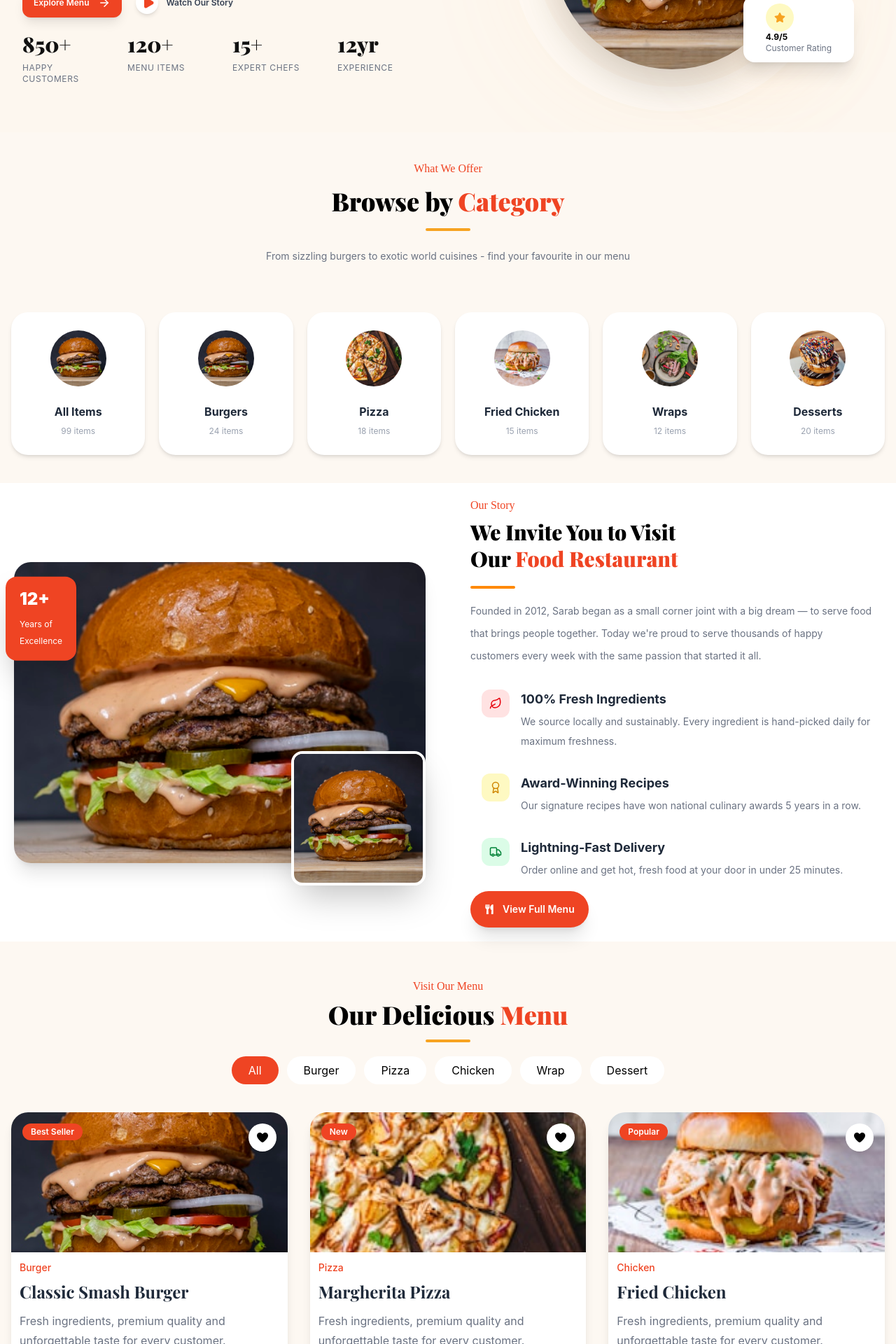
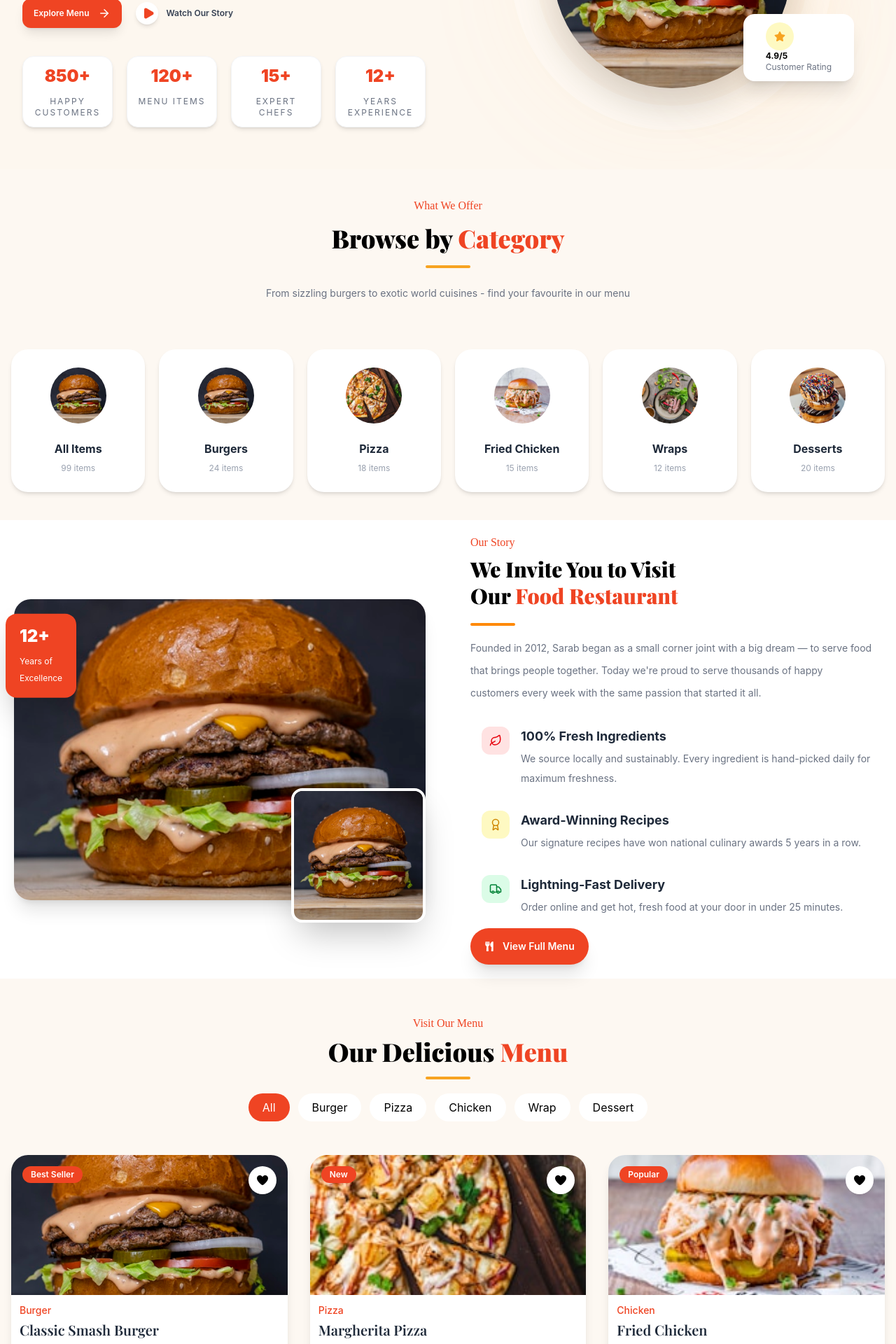
Before and after one commit to shoaibmhr/Sarab, a React (Vite) app: page / in a window 1280 px wide. Shown: the part 440-2360 px from the top of the page at 70% size. Built offline with nearby package versions, Linux system fonts and the light colour scheme.

Commit message:
changing

```diff
--- a/src/website/components/Blog.jsx
+++ b/src/website/components/Blog.jsx
@@ -79,11 +79,11 @@ const Blog = () => {
                   {food.category}
                 </p>
 
-                <h3 className="text-xl font-bold mt-4 leading-snug text-gray-900">
+                <h3 className="text-l font-semibold mt-2 leading-snug text-gray-900">
                   {food.title}
                 </h3>
 
-                <div className="flex items-center gap-6 mt-6 text-gray-500">
+                <div className="flex items-center gap-6 mt-3 text-gray-500">
                   <div className="flex items-center gap-2">
                     <FaUser className="text-[#ef4423] text-md" />
                     <span>{food.author}</span>
@@ -95,7 +95,7 @@ const Blog = () => {
                   </div>
                 </div>
 
-                <button className="mt-8 text-[#ef4423] font-bold flex items-center gap-2 hover:gap-4 transition-all">
+                <button className="mt-5 text-[#ef4423] font-bold flex items-center gap-2 hover:gap-4 transition-all">
                   Read More
                   <FaArrowRight />
                 </button>
--- a/src/website/components/Gallery.jsx
+++ b/src/website/components/Gallery.jsx
@@ -7,40 +7,40 @@ import desert from "../../assets/image/6.jpg";
 const categories = [
   {
     title: "Gourmet Burger",
-
     image: banner,
-    large: true,
+    height: "h-[500px]",
+    width: "w-full",
   },
   {
     title: "Pizza",
-
     image: pizza,
+    height: "h-[240px]", // Change as you like
+    width: "w-full",
   },
   {
     title: "Burger",
-
     image: burger,
+    height: "h-[240px]", // Change as you like
+    width: "w-full",
   },
   {
     title: "Wrap",
-
     image: wrap,
-    half: true,
+    height: "h-[240px]", // Change as you like
+    width: "w-full",
   },
   {
     title: "Desert",
-
     image: desert,
-    half: true,
+    height: "h-[240px]", // Change as you like
+    width: "w-full",
   },
 ];
 
 const Card = ({ item }) => {
   return (
     <div
-      className={`group relative overflow-hidden rounded-3xl cursor-pointer ${
-        item.large ? "h-[620px]" : "h-[300px]"
-      }`}
+      className={`group relative overflow-hidden rounded-3xl cursor-pointer ${item.height} ${item.width}`}
     >
       <img
         src={item.image}
@@ -48,24 +48,18 @@ const Card = ({ item }) => {
         className="w-full h-full object-cover duration-500 group-hover:scale-110"
       />
 
+      {/* Overlay */}
       <div className="absolute inset-0 bg-gradient-to-t from-black/80 via-black/30 to-transparent"></div>
 
+      {/* Content */}
       <div className="absolute bottom-6 left-6 right-6 z-10 flex items-end justify-between">
         <div>
-          <p className="text-amber-400 tracking-[3px] text-sm font-medium uppercase">
-            {item.items}
-          </p>
-
-          <h3
-            className={`font-serif font-bold text-white mt-2 ${
-              item.large ? "text-2xl" : "text-2xl"
-            }`}
-          >
+          <h3 className="font-serif font-bold text-white text-2xl">
             {item.title}
           </h3>
         </div>
 
-        <button className="w-12 h-12 rounded-full bg-white flex items-center justify-center text-xl transition-all duration-300 group-hover:bg-amber-400 group-hover:-translate-y-1">
+        <button className="w-12 h-12 rounded-full bg-white flex items-center justify-center text-xl transition-all duration-300 group-hover:bg-[#ef4423] group-hover:text-white group-hover:-translate-y-1">
           →
         </button>
       </div>
@@ -75,27 +69,25 @@ const Card = ({ item }) => {
 
 const Gallery = () => {
   return (
-    <section className="max-w-7xl mx-auto px-5 py-20 ">
+    <section className="max-w-7xl mx-auto px-5 py-20">
       <p className="uppercase tracking-[4px] text-center text-[#ef4423] text-sm font-semibold">
         Curated World
       </p>
 
       <h2 className="mt-3 mb-10 text-2xl md:text-4xl text-center font-bold font-serif">
-        Shop by category
+        Shop by Category
       </h2>
 
       <div className="grid grid-cols-1 md:grid-cols-12 gap-6">
-        {/* Left */}
+        {/* Left Large Card */}
         <div className="md:col-span-4">
           <Card item={categories[0]} />
         </div>
 
-        {/* Right */}
+        {/* Right Side */}
         <div className="md:col-span-8 grid grid-cols-1 md:grid-cols-2 gap-6">
           {categories.slice(1).map((item, index) => (
-            <div key={index} className={item.full ? "md:col-span-2" : ""}>
-              <Card item={item} />
-            </div>
+            <Card key={index} item={item} />
           ))}
         </div>
       </div>
--- a/src/website/components/Header.jsx
+++ b/src/website/components/Header.jsx
@@ -27,7 +27,7 @@ const Header = () => {
 
         {/* Right */}
         <div className="flex items-center gap-3">
-          <span className="hidden sm:flex items-center bg-gradient-to-r from-red-600 to-orange-500 text-white text-[10px] font-semibold px-3 py-1 rounded-full whitespace-nowrap">
+          <span className="hidden sm:flex items-center bg-gradient-to-r from-red-600 to-orange-500 text-white text-[10px] font-semibold px-3 py-2 rounded-full whitespace-nowrap">
             <FaMotorcycle className="text-sm m-2" /> FREE DELIVERY TODAY!
           </span>
 
--- a/src/website/components/Hero.jsx
+++ b/src/website/components/Hero.jsx
@@ -30,7 +30,7 @@ const Hero = () => {
 
             {/* Heading */}
 
-            <h1 className="text-2xl lg:text-3xl font-playfair font-black leading-tight text-[#111]">
+            <h1 className="text-3xl lg:text-4xl font-playfair font-black leading-tight text-[#111]">
               Delicious <span className="text-[#ef4423]">Fast</span>
               <br />
               <span className="text-[#ef4423]">Food </span> for Every
@@ -69,44 +69,32 @@ const Hero = () => {
 
             {/* Stats */}
 
-            <div className="grid grid-cols-2 sm:grid-cols-4 gap-6 mt-5">
-              <div>
-                <h2 className="text-3xl font-playfair font-black text-[#111]">
-                  850+
-                </h2>
-
-                <p className="text-xs uppercase tracking-wider text-gray-500 mt-2">
+           <div className="grid grid-cols-2 lg:grid-cols-4 gap-5 mt-10">
+  <div className="bg-white rounded-2xl p-3 text-center shadow-md border border-gray-100 hover:shadow-xl hover:-translate-y-2 transition-all duration-300">
+    <h2 className="text-2xl font-black text-[#ef4423]">850+</h2>
+    <p className="mt-3 text-xs uppercase tracking-[2px] text-gray-500">
       Happy Customers
     </p>
   </div>
 
-              <div>
-                <h2 className="text-3xl font-playfair font-black text-[#111]">
-                  120+
-                </h2>
-
-                <p className="text-xs uppercase tracking-wider text-gray-500 mt-2">
+  <div className="bg-white rounded-2xl p-3 text-center shadow-md border border-gray-100 hover:shadow-xl hover:-translate-y-2 transition-all duration-300">
+    <h2 className="text-2xl font-black text-[#ef4423]">120+</h2>
+    <p className="mt-3 text-xs uppercase tracking-[2px] text-gray-500">
       Menu Items
     </p>
   </div>
 
-              <div>
-                <h2 className="text-3xl font-playfair font-black text-[#111]">
-                  15+
-                </h2>
-
-                <p className="text-xs uppercase tracking-wider text-gray-500 mt-2">
+  <div className="bg-white rounded-2xl p-3 text-center shadow-md border border-gray-100 hover:shadow-xl hover:-translate-y-2 transition-all duration-300">
+    <h2 className="text-2xl font-black text-[#ef4423]">15+</h2>
+    <p className="mt-3 text-xs uppercase tracking-[2px] text-gray-500">
       Expert Chefs
     </p>
   </div>
 
-              <div>
-                <h2 className="text-3xl font-playfair font-black text-[#111]">
-                  12yr
-                </h2>
-
-                <p className="text-xs uppercase tracking-wider text-gray-500 mt-2">
-                  Experience
+  <div className="bg-white rounded-2xl p-3 text-center shadow-md border border-gray-100 hover:shadow-xl hover:-translate-y-2 transition-all duration-300">
+    <h2 className="text-2xl font-black text-[#ef4423]">12+</h2>
+    <p className="mt-3 text-xs uppercase tracking-[2px] text-gray-500">
+      Years Experience
     </p>
   </div>
 </div>
--- a/src/website/components/Menu.jsx
+++ b/src/website/components/Menu.jsx
@@ -101,13 +101,13 @@ const Menu = () => {
 
           {/* Category Buttons */}
 
-          <div className="flex flex-wrap justify-center gap-3 mt-5">
+          <div className="flex flex-wrap justify-center px-3 py-2 gap-3 mt-3">
             {categories.map((item) => (
               <button
                 key={item}
                 onClick={() => setActiveCategory(item)}
                 className={`
-                px-6 py-2 rounded-full border-light transition duration-300
+                px-5 py-2 rounded-full border-light transition duration-300
                 ${
                   activeCategory === item
                     ? "bg-[#ef4423] text-white border-[#ef4423]"
@@ -204,10 +204,10 @@ const Menu = () => {
 
                 <h3
                   className="
-                text-2xl
+                text-xl
                 font-playfair
-                font-bold
-                mt-2
+                font-semibold
+                mt-1
                 text-gray-800
                 "
                 >
@@ -217,8 +217,9 @@ const Menu = () => {
                 <p
                   className="
                 text-gray-500
-                leading-7
-                mt-3
+                leading-5
+                mt-1
+                font-xs
                 "
                 >
                   Fresh ingredients, premium quality and unforgettable taste for
@@ -230,7 +231,7 @@ const Menu = () => {
                 flex
                 items-center
                 justify-between
-                mt-6
+                mt-3
                 "
                 >
                   <div>
--- a/src/website/components/Order.jsx
+++ b/src/website/components/Order.jsx
@@ -26,7 +26,7 @@ const schedule = [
 
 export default function OpeningHours() {
   return (
-    <section className="relative py-24 overflow-hidden bg-[#195a43]">
+    <section className="relative py-12 overflow-hidden bg-[#195a43]">
       {/* Background Pattern */}
       <div
         className="absolute inset-0 opacity-10"
--- a/src/website/components/Team.jsx
+++ b/src/website/components/Team.jsx
@@ -94,15 +94,15 @@ export default function Team() {
               </div>
 
               <div className="text-center py-5 px-3">
-                <h3 className="text-2xl font-semibold text-gray-800">
+                <h3 className="text-1xl font-bold text-gray-800">
                   {chef.name}
                 </h3>
 
-                <p className="text-[#ef4423] uppercase text-1xl mt-2 tracking-wide">
+                <p className="text-[#ef4423] uppercase text-xs mt-1  tracking-wide">
                   {chef.category}
                 </p>
 
-                <p className="text-gray-400 mt-3">{chef.experience}</p>
+                <p className="text-gray-400 ">{chef.experience}</p>
               </div>
             </div>
           ))}
```
Also changed, not shown: src/website/components/Contact.jsx (+7 -7 lines), src/website/components/Footer.jsx (+14 -12 lines), src/website/components/History.jsx (+4 -4 lines), src/website/components/Reservation.jsx (+15 -15 lines). Lines whose indentation alone changed are shown as unchanged.
